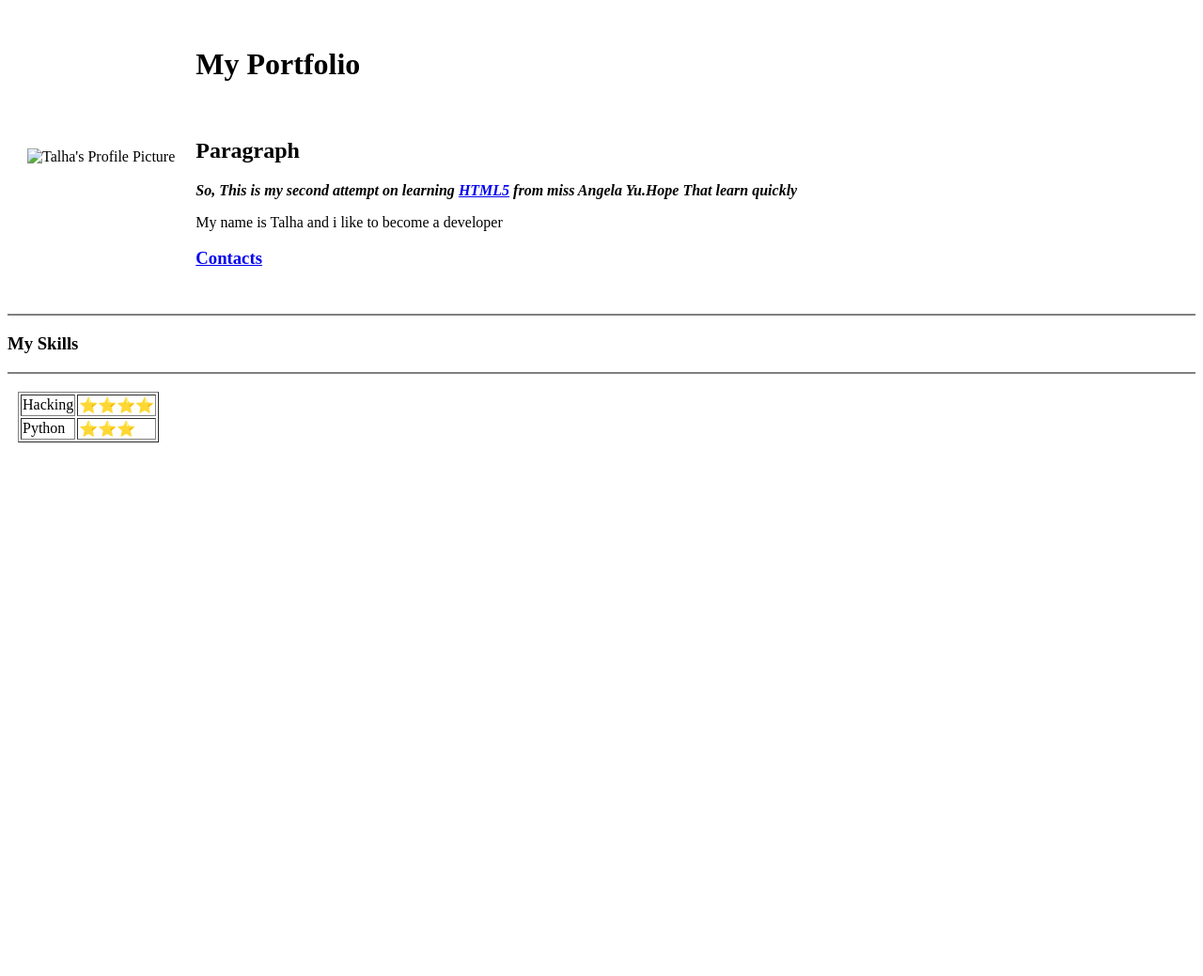
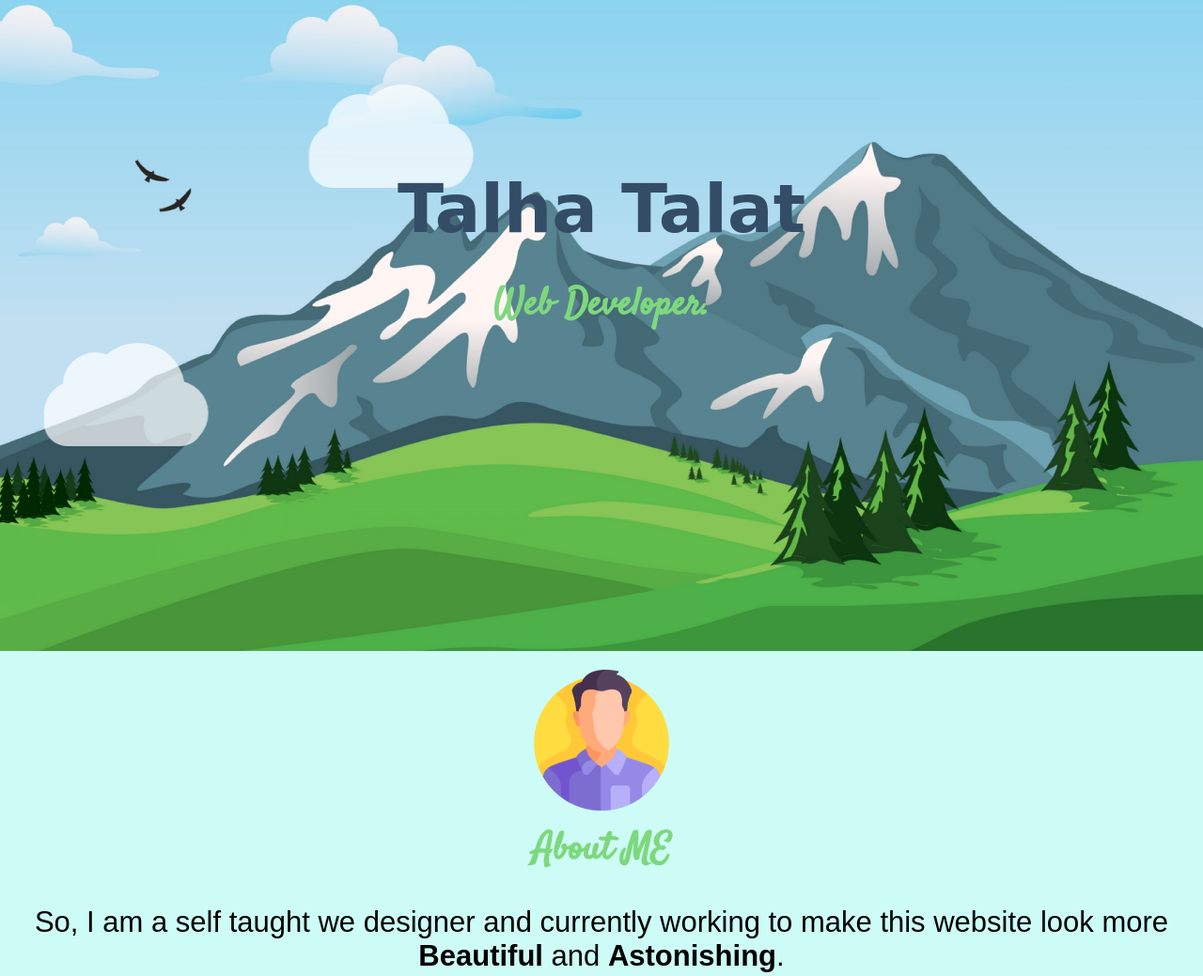
Before and after one commit to DevTalhaT/Portfolio, a plain HTML site: page index.html in a window 1280 px wide. Shown: the top 1039 px of the page at 94% size. Before the commit the page ends 800 px from the top, so only its background shows below. Drawn offline with Linux system fonts and the light colour scheme; a web font is replaced by a local one.

Commit message:
Add files via upload

```diff
--- /dev/null
+++ b/css/cloud.css
@@ -0,0 +1,86 @@
+.cloud{
+position: relative;
+height: 200px;
+width: 200px;
+opacity: 0.7;
+transform: translateX(-100%);
+bottom: 100px;
+
+}
+.cloud1{
+  animation: float 14s linear 0s infinite;
+}
+.cloud2{
+  animation: float 12s linear 3s infinite;
+  position: relative;
+  bottom: 200px;
+}
+.cloud3{
+  animation: float 16s linear 7s infinite;
+  position: relative;
+  bottom: 500px;
+
+}
+.cloud4{
+  animation: float 18s linear 7s infinite;
+  position: relative;
+  bottom: 600px;
+}
+.cloud5{
+  animation: float 20s linear 7s infinite;
+  position: relative;
+  bottom: 700px;
+}
+@keyframes float {
+  0%{
+    transform: translateX(-100);
+  }
+  100%{
+    transform: translateX(100vw);
+  }
+}
+.rec1{
+  width:170px;
+  height: 50px;
+  border-radius: 50px;
+  background: white;
+  position: absolute;
+  bottom: 0;
+}
+.rec2{
+  width:70px;
+  height: 70px;
+  background: white;
+  position: absolute;
+  top: 130px;
+  border-radius: 50px;
+  left: 0;
+}
+.rec3{
+  width:70px;
+  height: 70px;
+  background: white;
+  position: absolute;
+  top: 130px;
+  border-radius: 50px;
+  right: 25px;
+}
+.rec4{
+  width:100px;
+  height: 100px;
+  background: white;
+  position: absolute;
+  top: 90px;
+  border-radius: 50px;
+  left: 50px;
+
+}
+.rec5{
+  width:70px;
+  height: 70px;
+  background: white;
+  position: absolute;
+  top: 100px;
+  border-radius: 50px;
+  left: 20px;
+}
--- /dev/null
+++ b/css/style.css
@@ -0,0 +1,73 @@
+.Topcontainer{
+  margin-top: 0;
+
+  position: relative;
+  padding-top: 6.25rem;
+}
+h1{
+
+  font-family: Brush Script MT ,cursive;
+  color: #344D67;
+  font-size: 4.5rem;
+  position: relative;
+  bottom: 120px;
+  margin-top: 0;
+  margin-bottom: 0;
+}
+h2{
+  margin-bottom: 0;
+  font-family: 'Satisfy', cursive;
+  color: #7dd87d;
+  font-size: 2.5rem;
+  position: relative;
+  bottom: 120px;
+}
+body{
+margin: 0 0 0 0;
+text-align: center;
+background-color: #CDFCF6;
+}
+
+.mountain{
+  width: 100%;
+max-width: 1500px;
+height: auto;
+padding-bottom: 30px;
+position: absolute;
+top:  0;
+bottom: 0;
+left: 0;
+z-index: 0;
+}
+/* 150,550,50 */
+.images{
+  width: 100%;
+  height: auto;
+  max-width:9.375rem;
+  padding-top: 400px;
+  position: relative;
+  bottom: 380px;
+
+}
+.about{
+  margin: 0 auto 0 auto;
+  font-family: 'Satisfy', cursive;
+  color: #7dd87d;
+  font-size: 2.5rem;
+  position: relative;
+  bottom: 370px;
+}
+.skills{
+  font-size: 1.9375rem;
+  font-family: 'Alexandria', sans-serif;
+  color: black;
+  margin-bottom: 0;
+  position: relative;
+  bottom: 390px;
+}
+.color{
+  background-color: #CDFCF6;
+  position: relative;
+  bottom: 400px;
+
+}
--- a/index.html
+++ b/index.html
@@ -1,43 +1,64 @@
 <!DOCTYPE html>
 <html lang="en" dir="ltr">
+  <head>
+    <meta charset="utf-8">
+    <title>Talha Talat</title>
+    <link rel="stylesheet" href="css/style.css">
+    <link rel="stylesheet" href="css/cloud.css">
+    <link rel="icon" href="favicon/favicon.ico">
+  </head>
+  <body>
 
-<head>
-  <meta charset="utf-8">
-  <title>Portfolio</title>
-</head>
+<div class="Topcontainer">
 
-<body>
-  <table cellspacing="20">
-    <tr>
-      <td>  <img src="D.png" alt="Talha's Profile Picture"></td>
-      <td><h1>My Portfolio</h1>
-      <br>
-      <h2>Paragraph</h2>
-      <p><em><strong>So, This is my second attempt on learning <a href="https://www.youtube.com/"><strong>HTML5</strong></a> from miss Angela Yu.Hope That learn quickly</strong></em></p>
-      <p>My name is Talha and i like to become a developer</p>
-      <h3><a href="My Contacts.html"><strong>Contacts</strong></a></h3></td>
-    </tr>
-  </table>
+  <img  class="mountain"src="images/mountain.jpg" alt="mountain">
+<div class="cloud cloud1">
+     <div class="rec1"> </div>
+     <div class="rec2"></div>
+     <div class="rec3"></div>
+     <div class="rec4"></div>
+     <div class="rec5"></div>
+</div>
+<h1>Talha Talat</h1>
+  <h2> Web Developer.</h2>
+<div class=" cloud cloud2">
+     <div class="rec1"> </div>
+     <div class="rec2"></div>
+     <div class="rec3"></div>
+     <div class="rec4"></div>
+     <div class="rec5"></div>
+</div>
 
-  <hr noshade=3>
-<h3>My Skills</h3>
-<hr noshade=3>
-<table cellspacing="10">
-  <tr>
-    <td><table border="1">
-      <tr>
-        <td>Hacking</td>
-        <td>⭐⭐⭐⭐</td>
-      </tr>
-        <tr>
-          <td>Python</td>
-          <td>⭐⭐⭐</td>
-        </tr>
-    </table> </td>
-</table>
+<div class=" cloud cloud4">
+     <div class="rec1"> </div>
+     <div class="rec2"></div>
+     <div class="rec3"></div>
+     <div class="rec4"></div>
+     <div class="rec5"></div>
+</div>
+<div class=" cloud cloud5">
+     <div class="rec1"> </div>
+     <div class="rec2"></div>
+     <div class="rec3"></div>
+     <div class="rec4"></div>
+     <div class="rec5"></div>
+</div>
+</div>
+<br>
+  <style>
+@import url('https://fonts.googleapis.com/css2?family=Satisfy&display=swap');
+</style>
+<div class="color">
+   <img  class="images"src="images/man.png" alt="Talha's profile picture">
+   <br>
+    <h2 class="about">About ME</h2>
+    <style>
+ @import url('https://fonts.googleapis.com/css2?family=Alexandria:wght@500&display=swap');
+ </style>
+    <br>
+    <p class="skills">So, I am a self taught we designer and currently working to make this website look more <strong>Beautiful</strong> and <strong>Astonishing</strong>.</p>
 
+</div>
 
-
-</body>
-
+  </body>
 </html>
```
Also changed, not shown: css/code.css (added, +19 -0 lines), favicon/android-chrome-192x192.png (added), favicon/android-chrome-512x512.png (added), favicon/apple-touch-icon.png (added), favicon/favicon-16x16.png (added), favicon/favicon-32x32.png (added), favicon/favicon.ico (added), favicon/site.webmanifest (added), images/man.png (added), images/mountain.jpg (added).
